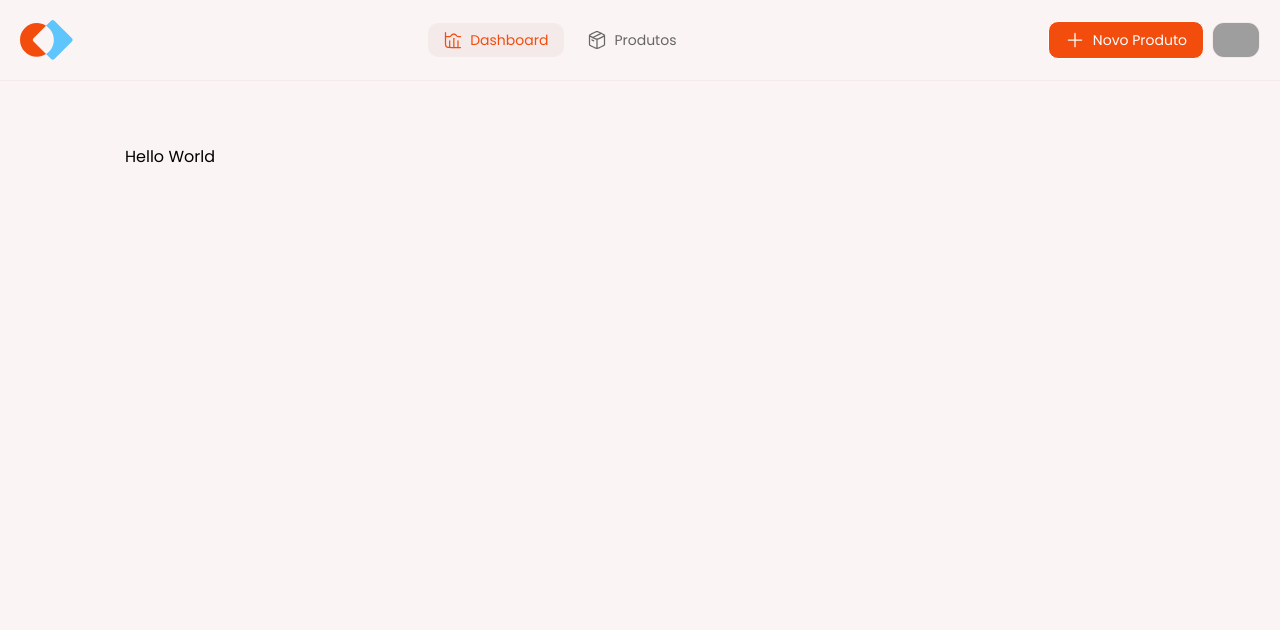
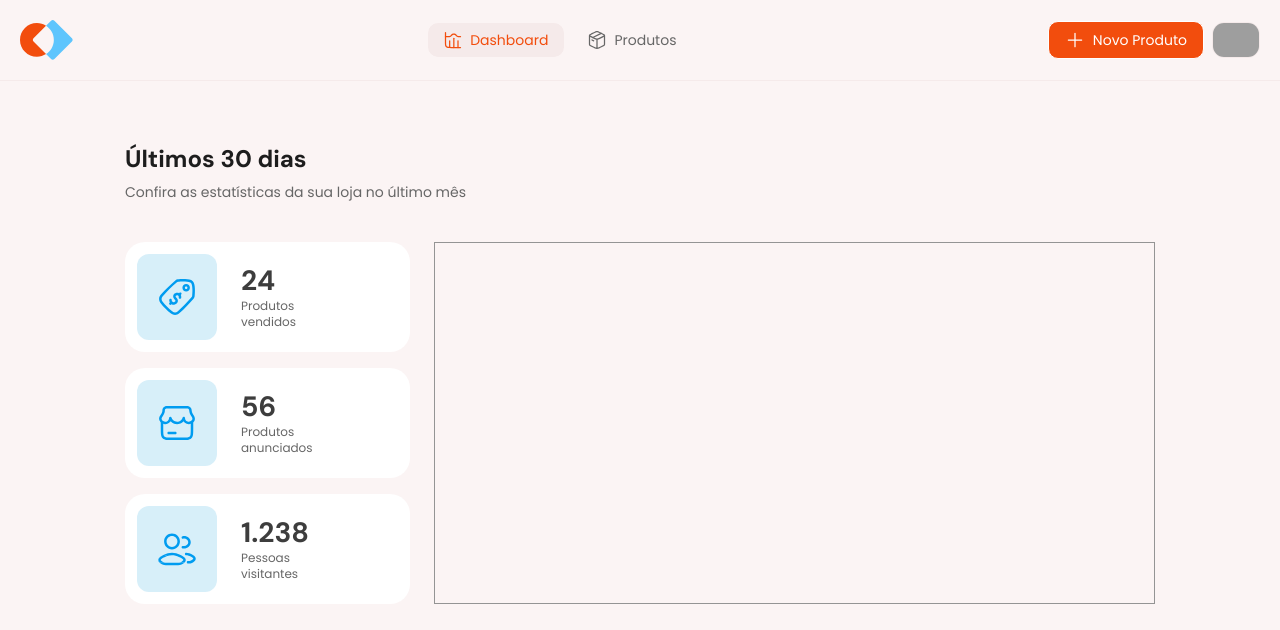
Before and after one commit to saramargarido/marketplace-web, a Next.js app: page / in a window 1280 px wide. Shown: the top 630 px of the page. Built offline with nearby package versions, Linux system fonts and the light colour scheme; grey boxes are pictures that could not be loaded.

Commit message:
create tag card component

```diff
--- a/src/app/(home)/page.tsx
+++ b/src/app/(home)/page.tsx
@@ -1,3 +1,37 @@
-export default function Home() {
-  return <div className=""> Hello World </div>
+import { Store, Tag, Users } from '../components/icons'
+import TagCard from '../components/tag-card'
+
+export default function Dashboard() {
+  return (
+    <div className="flex flex-col gap-10">
+      <div className="flex flex-col gap-2">
+        <h1 className="font-dmsans text-gray-500 text-[1.5rem] font-bold">
+          Últimos 30 dias
+        </h1>
+        <p className="text-gray-300 text-sm">
+          Confira as estatísticas da sua loja no último mês
+        </p>
+      </div>
+      <div className="flex gap-6 flex-wrap">
+        <div className="flex flex-col gap-4 flex-1">
+          <TagCard
+            text="Produtos vendidos"
+            value={24}
+            icon={<Tag styles="fill-blue-dark" />}
+          />
+          <TagCard
+            text="Produtos anunciados"
+            value={56}
+            icon={<Store styles="fill-blue-dark" />}
+          />
+          <TagCard
+            text="Pessoas visitantes"
+            value={1238}
+            icon={<Users styles="fill-blue-dark" />}
+          />
+        </div>
+        <div className="flex min-w-[70%] flex-1 border border-blue"></div>
+      </div>
+    </div>
+  )
 }
--- /dev/null
+++ b/src/app/components/tag-card.tsx
@@ -0,0 +1,22 @@
+interface TagCardProps {
+  text: string
+  value: number
+  icon: React.ReactNode
+}
+export default function TagCard({ text, value, icon }: TagCardProps) {
+  return (
+    <div className="flex p-3 bg-white rounded-[1.25rem] gap-4">
+      <span className="flex justify-center items-center gap-4 w-[5rem] h-[5.375rem] bg-blue-light rounded-xl">
+        {icon}
+      </span>
+      <div className="flex flex-col min-w-[100px] w-[100px] justify-center p-2">
+        <p className="font-dmsans text-gray-400 text-[1.75rem] font-bold">
+          {value.toLocaleString('pt-BR', {
+            maximumFractionDigits: 2,
+          })}
+        </p>
+        <p className="text-gray-300 text-xs">{text}</p>
+      </div>
+    </div>
+  )
+}
```
